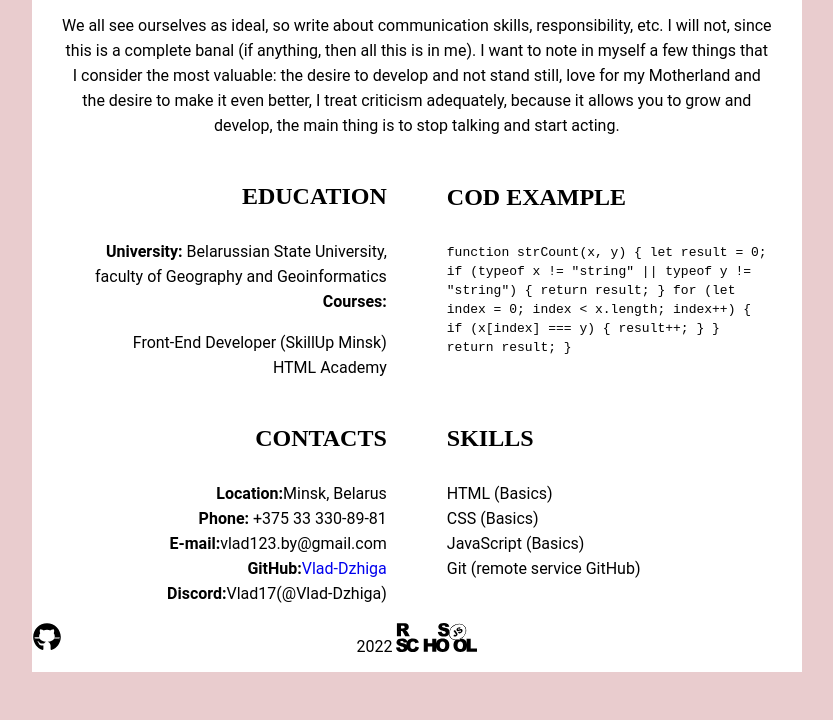
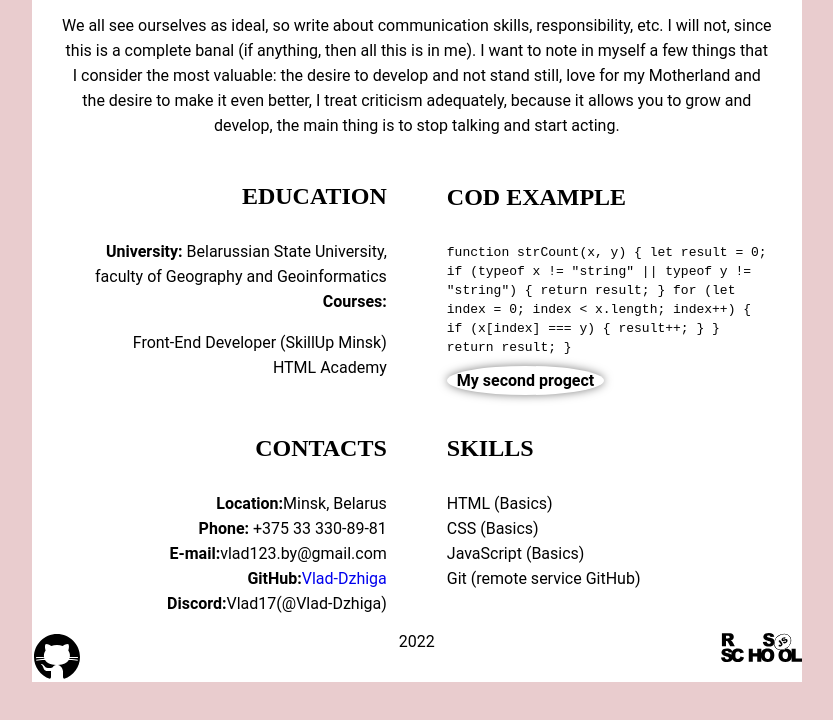
Before and after one commit to Vlad-Dzhiga/rsschool-cv, a plain HTML site: page index.html in a window 1280 px wide. Shown: the part 652-1372 px from the top of the page, without its empty margins (227-1060 px from the left). Drawn offline with Linux system fonts and the light colour scheme.

Commit message:
feat: add link my progect

```diff
--- a/index.html
+++ b/index.html
@@ -68,7 +68,10 @@
                             return result;
                           }
                     </code>
-                </div>
+                        <p class="myProgect">
+                        <a target="_blank" href="https://rolling-scopes-school.github.io/vlad-dzhiga-JSFE2022Q1/shelter/">My second progect</a>
+                        </p>
+                    </div>
             </section>
         </div>
         <div class="contacts-skills">
@@ -103,7 +106,7 @@
         <div>
             <a href="https://github.com/Vlad-Dzhiga" id="gitLink" target="_blank"><img src="image/icons8-github.svg" alt="GitHub-Vlad-Dzhiga"></a>
             <span class="year">2022</span>
-            <a href="https://rs.school/js/" target="_blank"><img src="image/rs_school_js.svg" alt="rsschool"></a>
+            <a href="https://rs.school/js/"  target="_blank"><img id="rssLink" src="image/rs_school_js.svg" alt="rsschool"></a>
         </div>
     </footer>
     </div>
--- a/style.css
+++ b/style.css
@@ -172,6 +172,19 @@ footer{
     left: 0;
 }
 
-footer img{
+#rssLink {
     height: 30px;
+    position: absolute;
+    right: 0;
 }
+.myProgect {
+    font-weight: 700;
+
+}
+.myProgect a {
+    text-decoration: none;
+    color: black;
+    box-shadow: 0 0 10px rgba(0,0,0,0.5);
+    padding: 5px 10px;
+    border-radius: 50%;
+}
```
